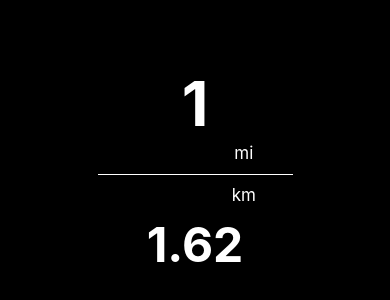
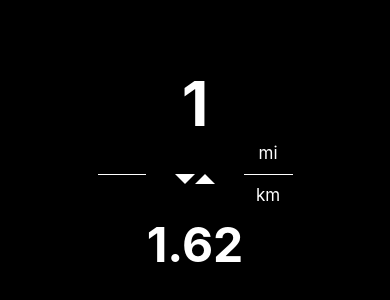
Before and after one commit to Metrics-Ecosystem/mikm, a React Native app: screen / in a window 390 px wide. Shown: the part 248-548 px from the top of the page. Built offline with nearby package versions, Linux system fonts and the light colour scheme.

Commit message:
feat switch button

```diff
--- a/App.tsx
+++ b/App.tsx
@@ -16,6 +16,7 @@ import {
   StatusBar,
   KeyboardAvoidingView,
   Platform,
+  TouchableWithoutFeedback,
 } from 'react-native';
 // import i18n from './i18n' // localisation library
 
@@ -121,6 +122,12 @@ function App(): React.JSX.Element {
                   />
                 </View>
               </TouchableOpacity>
+              <TouchableOpacity style={styles.switchBtn}>
+                <View style={styles.arrowContainer}>
+                  <View style={styles.upArrow}></View>
+                  <View style={styles.downArrow}></View>
+                </View>
+              </TouchableOpacity>
               <View style={styles.labelsContainer}>
                 <Text style={styles.unitLabel}>mi</Text>
                 <Text style={styles.unitLabel}>km</Text>
@@ -153,7 +160,7 @@ const styles = StyleSheet.create({
     marginRight: commonStyles.margins,
     marginLeft: commonStyles.margins,
     width: 'auto',
-    height: (windowHeight / 6),
+    height: (windowHeight / 6)
   },
   unitInput: {
     flex: 2,
@@ -161,6 +168,42 @@ const styles = StyleSheet.create({
     fontWeight: 'bold',
     color: '#ffffff',
     textAlign: 'center',
+  },
+  switchBtn: {
+    flexDirection: 'row',
+    alignItems: 'center',
+    justifyContent: 'center',
+    alignSelf: 'center',
+    width: '25%',
+    height: 35,
+    backgroundColor: '#000000',
+    borderRadius: 5,
+    marginTop: 10,
+    position: 'absolute',
+  },
+  arrowContainer: {
+    flexDirection: 'row',
+    alignItems: 'center'
+  },
+  upArrow: {
+    borderTopWidth: 10,
+    borderTopColor: 'white',
+    borderRightWidth: 10,
+    borderRightColor: 'transparent',
+    borderLeftWidth: 10,
+    borderLeftColor: 'transparent',
+    width: 0,
+    height: 0
+  },
+  downArrow: {
+    borderBottomWidth: 10,
+    borderBottomColor: 'white',
+    borderRightWidth: 10,
+    borderRightColor: 'transparent',
+    borderLeftWidth: 10,
+    borderLeftColor: 'transparent',
+    width: 0,
+    height: 0
   },
   division: {
     borderTopWidth: .3,
@@ -170,7 +213,7 @@ const styles = StyleSheet.create({
     position: 'absolute',
     display: 'flex',
     justifyContent: 'space-around',
-    width: '25%',
+    width: '12.5%',
     height: windowHeight / 10,
     right: commonStyles.margins,
     top: arthm(windowHeight - windowHeight / 2, 0, windowHeight / 20),
@@ -179,7 +222,7 @@ const styles = StyleSheet.create({
     color: '#ffffff',
     fontSize: 17,
     fontWeight: 'normal',
-    textAlign: 'center'
+    textAlign: 'center',
   }
 });
 
```
